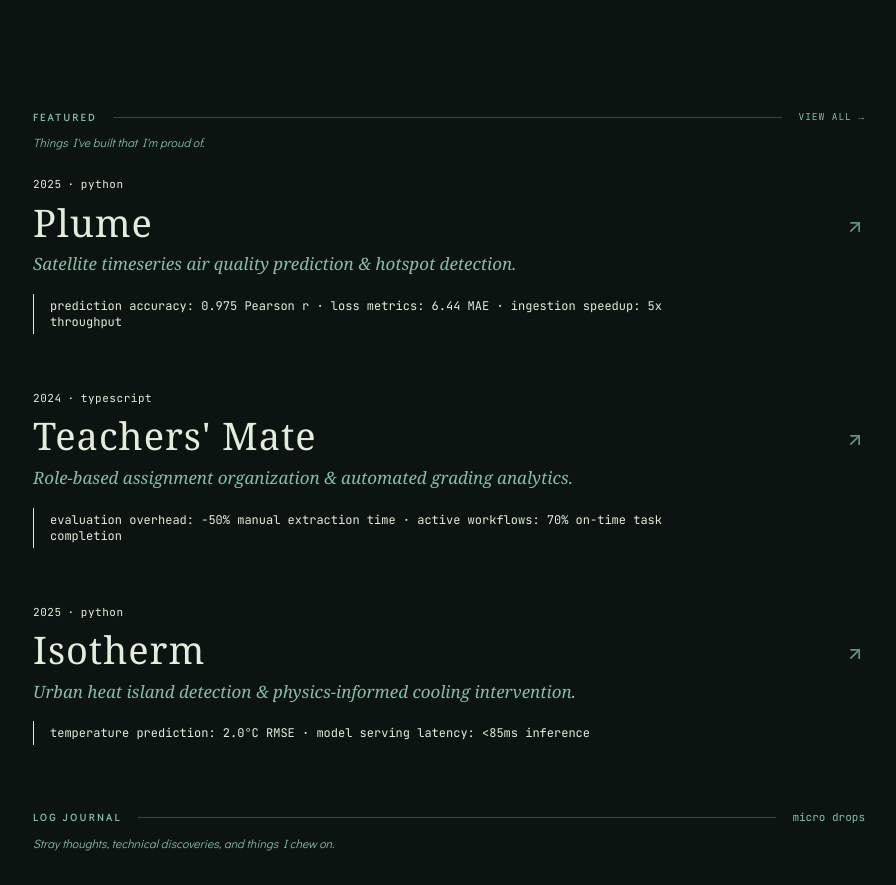
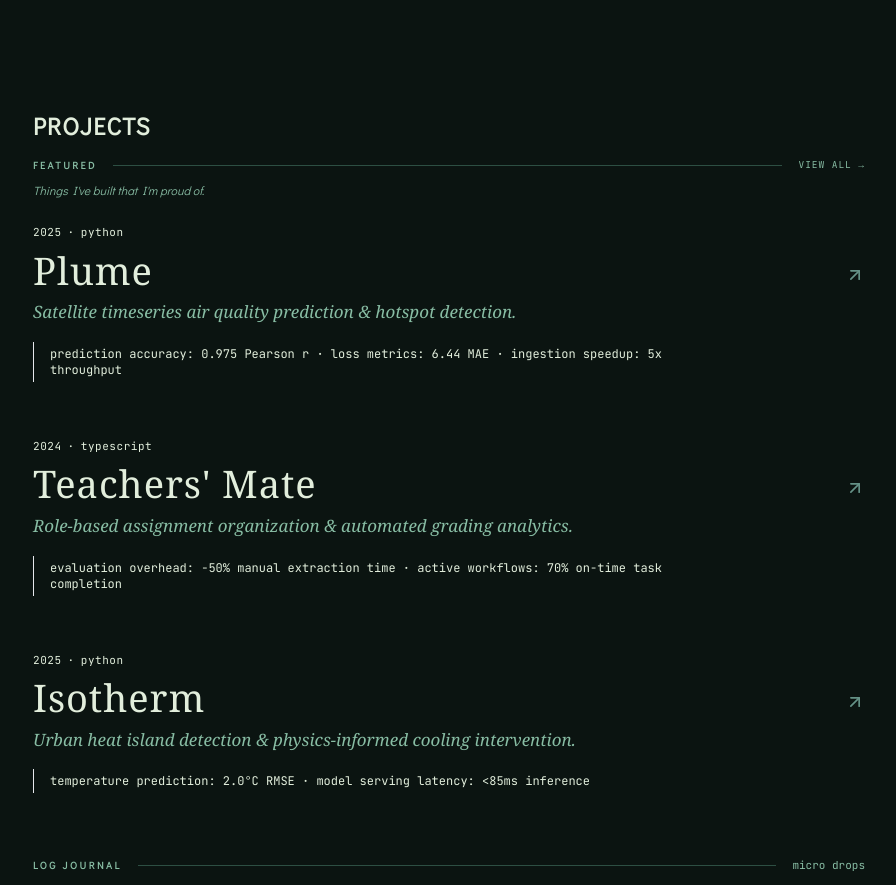
Before and after one commit to geetikavasistha-01/Geetika-s-Portfolio, a React (Vite) app in the folder frontend/: page / in a window 1280 px wide. Shown: the part 880-1765 px from the top of the page, without its empty margins (191-1087 px from the left). Built offline with nearby package versions, Linux system fonts and the light colour scheme; no server answers; a web font is replaced by a local one.

Commit message:
feat: add Projects section heading on the Home page

```diff
--- a/frontend/src/pages/Home.tsx
+++ b/frontend/src/pages/Home.tsx
@@ -23,7 +23,11 @@ export default function Home() {
 
       {/* 6. Featured Projects */}
       <div id="featured-work">
+        <h2 className="text-xl sm:text-2xl font-body font-bold text-text1 uppercase tracking-wider mt-16">
+          Projects
+        </h2>
         <SectionHeader
+          className="mt-4"
           label="featured"
           rightElement={
             <Link
```
